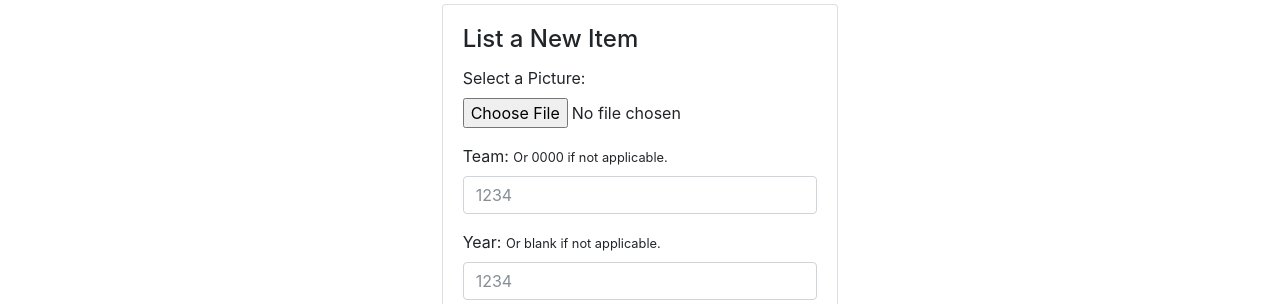
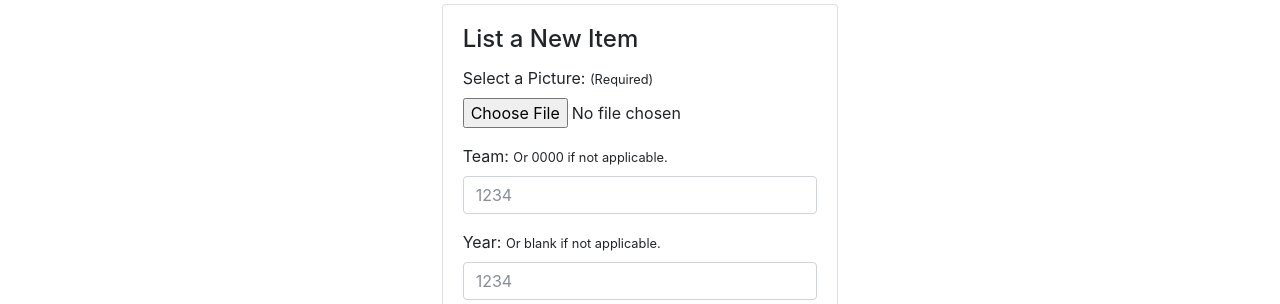
Before and after one commit to dc74089/oneshirt, a Django app: page /item/add/ in a window 1280 px wide. Shown: the part 66-370 px from the top of the page. Run offline with Django 3.2, Linux system fonts and the light colour scheme; some libraries are stand-ins or nearby versions.

Commit message:
Clarification of item add

```diff
--- a/trade/templates/trade/item_add.html
+++ b/trade/templates/trade/item_add.html
@@ -11,7 +11,9 @@
           <form action="{% url 'trade:item_add' %}" method="post" enctype="multipart/form-data">
             {% csrf_token %}
             <div class="form-group">
-              <label for="photo">Select a Picture:</label></br>
+              <label for="photo">Select a Picture:</label>
+              <small>(Required)</small>
+              </br>
               <input type="file" class="file-input" name="photo" id="photo" accept="image/*">
             </div>
             <div class="form-group">
```
